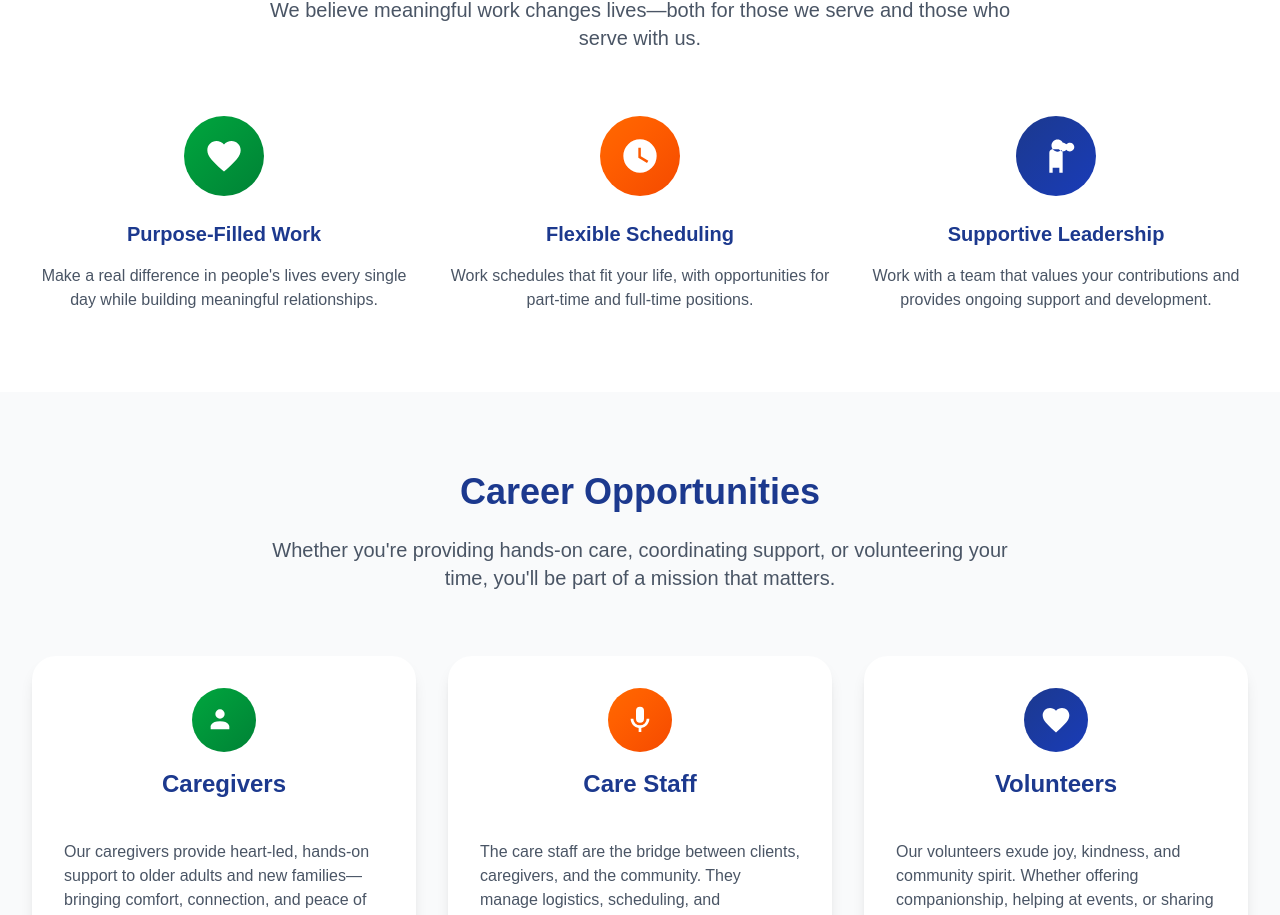
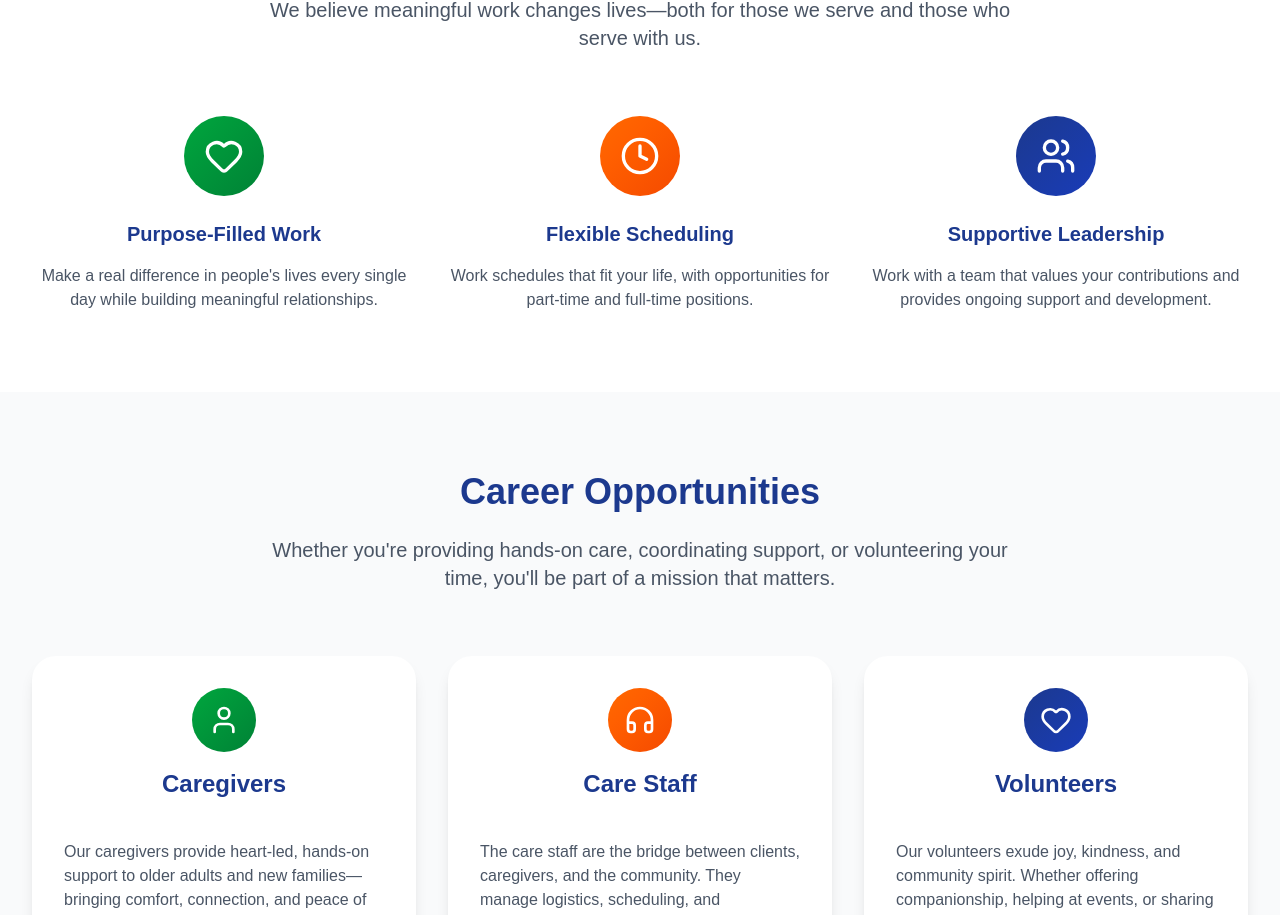
Before and after one commit to brendonwanderlust/mariposa-home-site, a React (Vite) app: page /recruitment in a window 1280 px wide. Shown: the part 656-1571 px from the top of the page. Built offline with nearby package versions, Linux system fonts and the light colour scheme.

Commit message:
replaced icons

```diff
--- a/src/pages/recruitment/Recruitment.tsx
+++ b/src/pages/recruitment/Recruitment.tsx
@@ -1,3 +1,4 @@
+import { Heart, Clock, Users, User, Headphones } from "lucide-react";
 import NavigationButton from "../../components/NavigationButton";
 import PhoneLink from "../../components/PhoneLink";
 
@@ -43,13 +44,7 @@ const Recruitment = () => {
           <div className="grid md:grid-cols-3 gap-8">
             <div className="text-center">
               <div className="w-20 h-20 bg-gradient-to-br from-green-600 to-green-700 rounded-full flex items-center justify-center mx-auto mb-6">
-                <svg
-                  className="w-10 h-10 text-white"
-                  fill="currentColor"
-                  viewBox="0 0 24 24"
-                >
-                  <path d="M12,21.35L10.55,20.03C5.4,15.36 2,12.27 2,8.5C2,5.41 4.42,3 7.5,3C9.24,3 10.91,3.81 12,5.08C13.09,3.81 14.76,3 16.5,3C19.58,3 22,5.41 22,8.5C22,12.27 18.6,15.36 13.45,20.03L12,21.35Z" />
-                </svg>
+                <Heart className="w-10 h-10 text-white" />
               </div>
               <h3 className="text-xl font-bold text-blue-900 mb-4">
                 Purpose-Filled Work
@@ -62,13 +57,7 @@ const Recruitment = () => {
 
             <div className="text-center">
               <div className="w-20 h-20 bg-gradient-to-br from-orange-500 to-orange-600 rounded-full flex items-center justify-center mx-auto mb-6">
-                <svg
-                  className="w-10 h-10 text-white"
-                  fill="currentColor"
-                  viewBox="0 0 24 24"
-                >
-                  <path d="M12,2A10,10 0 0,0 2,12A10,10 0 0,0 12,22A10,10 0 0,0 22,12A10,10 0 0,0 12,2M16.2,16.2L11,13V7H12.5V12.2L17,14.9L16.2,16.2Z" />
-                </svg>
+                <Clock className="w-10 h-10 text-white" />
               </div>
               <h3 className="text-xl font-bold text-blue-900 mb-4">
                 Flexible Scheduling
@@ -81,13 +70,7 @@ const Recruitment = () => {
 
             <div className="text-center">
               <div className="w-20 h-20 bg-gradient-to-br from-blue-900 to-blue-800 rounded-full flex items-center justify-center mx-auto mb-6">
-                <svg
-                  className="w-10 h-10 text-white"
-                  fill="currentColor"
-                  viewBox="0 0 24 24"
-                >
-                  <path d="M16,4C16.88,4 17.67,4.38 18.18,5C18.69,4.38 19.48,4 20.36,4C21.8,4 23,5.2 23,6.64C23,8.09 21.8,9.29 20.36,9.29C19.48,9.29 18.69,8.91 18.18,8.29C17.67,8.91 16.88,9.29 16,9.29C14.56,9.29 13.36,8.09 13.36,6.64C13.36,5.2 14.56,4 16,4M12.93,9.39C10.92,9.39 9.29,7.76 9.29,5.75C9.29,3.74 10.92,2.11 12.93,2.11C14.94,2.11 16.57,3.74 16.57,5.75C16.57,7.76 14.94,9.39 12.93,9.39M8,10V22H10V19H14V22H16V10C16,8.89 15.11,8 14,8H10C8.89,8 8,8.89 8,10Z" />
-                </svg>
+                <Users className="w-10 h-10 text-white" />
               </div>
               <h3 className="text-xl font-bold text-blue-900 mb-4">
                 Supportive Leadership
@@ -119,13 +102,7 @@ const Recruitment = () => {
             <div className="bg-white rounded-3xl p-8 shadow-lg h-full flex flex-col">
               <div className="text-center mb-6">
                 <div className="w-16 h-16 bg-gradient-to-br from-green-600 to-green-700 rounded-full flex items-center justify-center mx-auto mb-4">
-                  <svg
-                    className="w-8 h-8 text-white"
-                    fill="currentColor"
-                    viewBox="0 0 24 24"
-                  >
-                    <path d="M16 17v2H2v-2s0-4 7-4 7 4 7 4M12.5 7.5A3.5 3.5 0 1 0 9 11a3.5 3.5 0 0 0 3.5-3.5" />
-                  </svg>
+                  <User className="w-8 h-8 text-white" />
                 </div>
                 <h3 className="text-2xl font-bold text-blue-900 mb-4">
                   Caregivers
@@ -156,13 +133,7 @@ const Recruitment = () => {
             <div className="bg-white rounded-3xl p-8 shadow-lg h-full flex flex-col">
               <div className="text-center mb-6">
                 <div className="w-16 h-16 bg-gradient-to-br from-orange-500 to-orange-600 rounded-full flex items-center justify-center mx-auto mb-4">
-                  <svg
-                    className="w-8 h-8 text-white"
-                    fill="currentColor"
-                    viewBox="0 0 24 24"
-                  >
-                    <path d="M12,2A3,3 0 0,1 15,5V11A3,3 0 0,1 12,14A3,3 0 0,1 9,11V5A3,3 0 0,1 12,2M19,11C19,14.53 16.39,17.44 13,17.93V21H11V17.93C7.61,17.44 5,14.53 5,11H7A5,5 0 0,0 12,16A5,5 0 0,0 17,11H19Z" />
-                  </svg>
+                  <Headphones className="w-8 h-8 text-white" />
                 </div>
                 <h3 className="text-2xl font-bold text-blue-900 mb-4">
                   Care Staff
@@ -193,13 +164,7 @@ const Recruitment = () => {
             <div className="bg-white rounded-3xl p-8 shadow-lg h-full flex flex-col">
               <div className="text-center mb-6">
                 <div className="w-16 h-16 bg-gradient-to-br from-blue-900 to-blue-800 rounded-full flex items-center justify-center mx-auto mb-4">
-                  <svg
-                    className="w-8 h-8 text-white"
-                    fill="currentColor"
-                    viewBox="0 0 24 24"
-                  >
-                    <path d="M12,21.35L10.55,20.03C5.4,15.36 2,12.27 2,8.5C2,5.41 4.42,3 7.5,3C9.24,3 10.91,3.81 12,5.08C13.09,3.81 14.76,3 16.5,3C19.58,3 22,5.41 22,8.5C22,12.27 18.6,15.36 13.45,20.03L12,21.35Z" />
-                  </svg>
+                  <Heart className="w-8 h-8 text-white" />
                 </div>
                 <h3 className="text-2xl font-bold text-blue-900 mb-4">
                   Volunteers
@@ -376,7 +341,7 @@ const Recruitment = () => {
             <PhoneLink
               displayText="Call (612) 400-4532"
               className="bg-white text-green-600 px-8 py-4 rounded-full font-bold text-lg hover:bg-gray-100 transition-all duration-300"
-            ></PhoneLink>
+            />
           </div>
         </div>
       </section>
```
